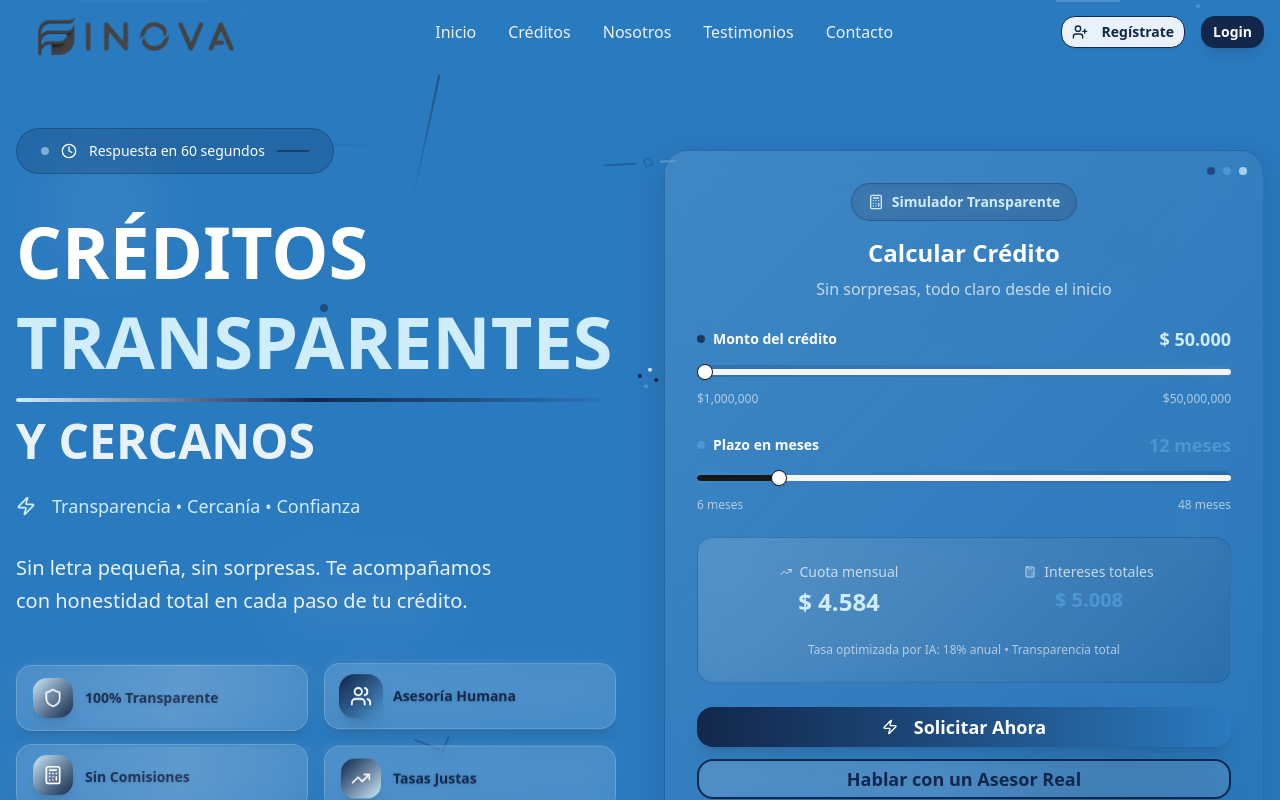
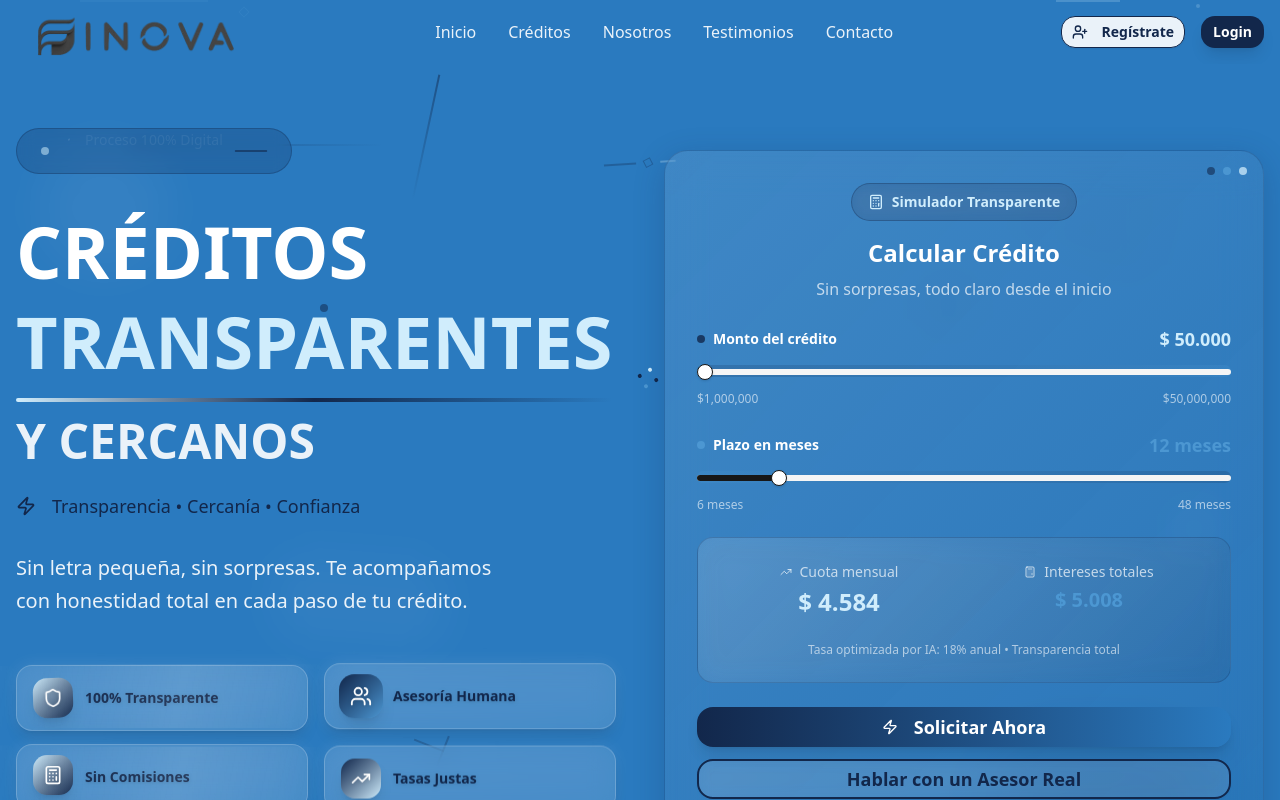
Before and after one commit to Artag-Chris/finova, a Next.js app: page / in a window 1280 px wide. Shown: the top 800 px of the page. Built offline with nearby package versions, Linux system fonts and the light colour scheme.

Commit message:
act  pagina principal

```diff
--- a/src/components/hero-section.tsx
+++ b/src/components/hero-section.tsx
@@ -6,6 +6,8 @@ import { CreditSimulator } from "@/components/credit-simulator"
 import { useRef } from "react"
 // Importamos Framer Motion para las animaciones
 import { motion } from "framer-motion"
+import { AnimatedTextWithIcon } from "./animation/AnimatedTextWithIcon"
+import { TypewriterText } from "./animation/TypewriterText"
 
 export function HeroSection() {
   const backgroundRef = useRef<HTMLDivElement>(null)
@@ -348,8 +350,7 @@ export function HeroSection() {
               transition={{ duration: 0.6 }}
             >
               <motion.div className="w-2 h-2 bg-[#D0EDFC] rounded-full" animate={pulsingAnimation} />
-              <Clock className="w-4 h-4" />
-              Respuesta en 60 segundos
+              <AnimatedTextWithIcon/>
               <motion.div
                 className="w-8 h-0.5 bg-[#12274B] rounded-full opacity-60"
                 animate={{
@@ -386,8 +387,8 @@ export function HeroSection() {
               </h1>
 
               <div className="flex items-center gap-4 text-[#D0EDFC] text-lg">
-                <Zap className="w-5 h-5" />
-                <span>Transparencia • Cercanía • Confianza</span>
+                <Zap className="w-5 h-5" style={{ color: "#12274B" }} />
+                <TypewriterText />
               </div>
             </motion.div>
 
```
